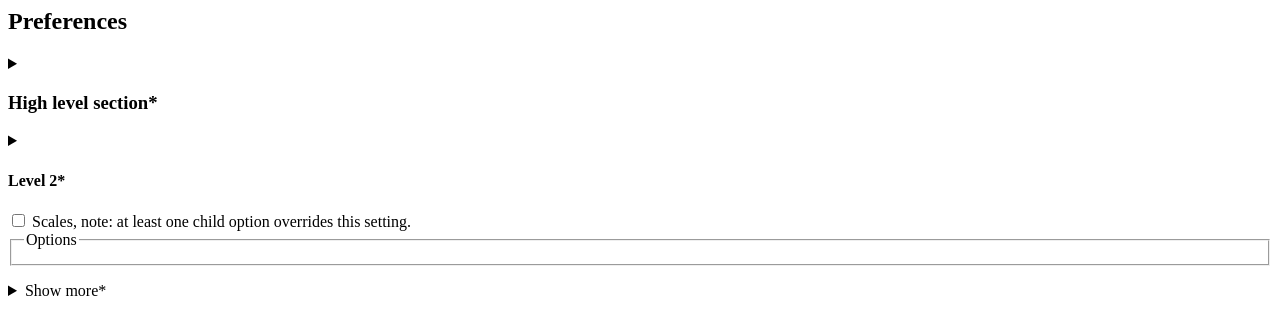
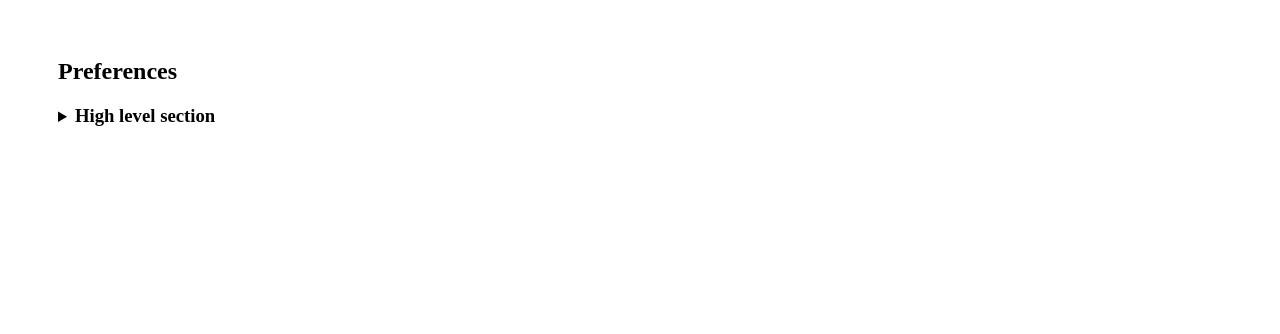
Before and after one commit to highcharts/highcharts-a11y-prototyping, a plain HTML site: page early_explo/examples/menu/render-target-markup.html in a window 1280 px wide. Drawn offline with Linux system fonts and the light colour scheme.

Commit message:
add basic styling, change initial layout

```diff
--- a/early_explo/examples/menu/menu.css
+++ b/early_explo/examples/menu/menu.css
@@ -0,0 +1,72 @@
+body {
+    padding: 50px;
+}
+
+h1, h2, h3, h4, h5 h6 {
+    margin-top: 0px;
+    display: inline-block;
+}
+
+fieldset {
+
+}
+
+legend {
+
+}
+
+details {
+
+}
+
+summary {
+
+}
+
+.highcharts-menu-group {
+
+}
+
+.highcharts-menu-group-1 {
+
+}
+
+.highcharts-menu-group-2 {
+
+}
+
+.highcharts-menu-group-3 {
+
+}
+
+.highcharts-menu-hint {
+
+}
+
+.highcharts-menu-hidden {
+    display: none;
+}
+
+.highcharts-menu-indeterminant {
+
+}
+
+.highcharts-menu-slider-line {
+
+}
+
+.highcharts-menu-slider-wrapper {
+
+}
+
+.highcharts-menu-slider-option {
+
+}
+
+.highcharts-menu-checkbox {
+
+}
+
+.highcharts-menu-checkbox-label {
+
+}
--- a/early_explo/examples/menu/render-target-markup.html
+++ b/early_explo/examples/menu/render-target-markup.html
@@ -1,34 +1,36 @@
+<link rel="stylesheet" href="./menu.css">
+
 <div class="highcharts-preferences-menu">
     <!-- the h-level needs to be set by prop! -->
     <h2>Preferences</h2>
     <details>
-        <summary class="highcharts-menu-group-1">
+        <summary class="highcharts-menu-group highcharts-menu-group-1">
             <!-- h-level goes down and down! -->
             <h3>High level section<span class="highcharts-menu-hint highcharts-menu-hidden" aria-label="note: at least one child option overrides this setting.">*</span></h3>
+        </summary>
         <details>
-                <summary class="highcharts-menu-group-1">
-                    <form>
+            <summary class="highcharts-menu-group highcharts-menu-group-2">
                 <!-- h-level goes down and down! -->
                 <h4>Level 2<span class="highcharts-menu-hint highcharts-menu-hidden">*</span></h4>
+            </summary>
+            <form>
                 <div>
-                            <input type="checkbox" name="enabled"/>
-                            <label for="scales">Scales<span class="highcharts-menu-indeterminant highcharts-menu-hidden">, note: at least one child option overrides this setting.</span></label>
+                    <label class="highcharts-menu-checkbox-label" for="scales" aria-label="Enable scales">Scales<span class="highcharts-menu-indeterminant highcharts-menu-hidden">, note: at least one child option overrides this setting.</span></label>
+                    <input class="highcharts-menu-checkbox" type="checkbox" name="enabled"/>
                 </div>
-                        <fieldset>
-                            <legend>Options</legend>
+                <!-- <fieldset> -->
+                    <!-- <legend>Options</legend> -->
                 <div class="highcharts-menu-slider-line"></div>
                 <div class="highcharts-menu-slider-wrapper">
                     <div class="highcharts-menu-slider-option">
 
                     </div>
                 </div>
-                        </fieldset>
+                <!-- </fieldset> -->
             </form>
             <details>
                 <summary>Show more<span class="highcharts-menu-hint highcharts-menu-hidden" aria-label="note: at least one child option overrides this setting.">*</span></summary>
             </details>
-                </summary>
         </details>
-        </summary>
     </details>
 </div>
```
Lines whose indentation alone changed are shown as unchanged.
